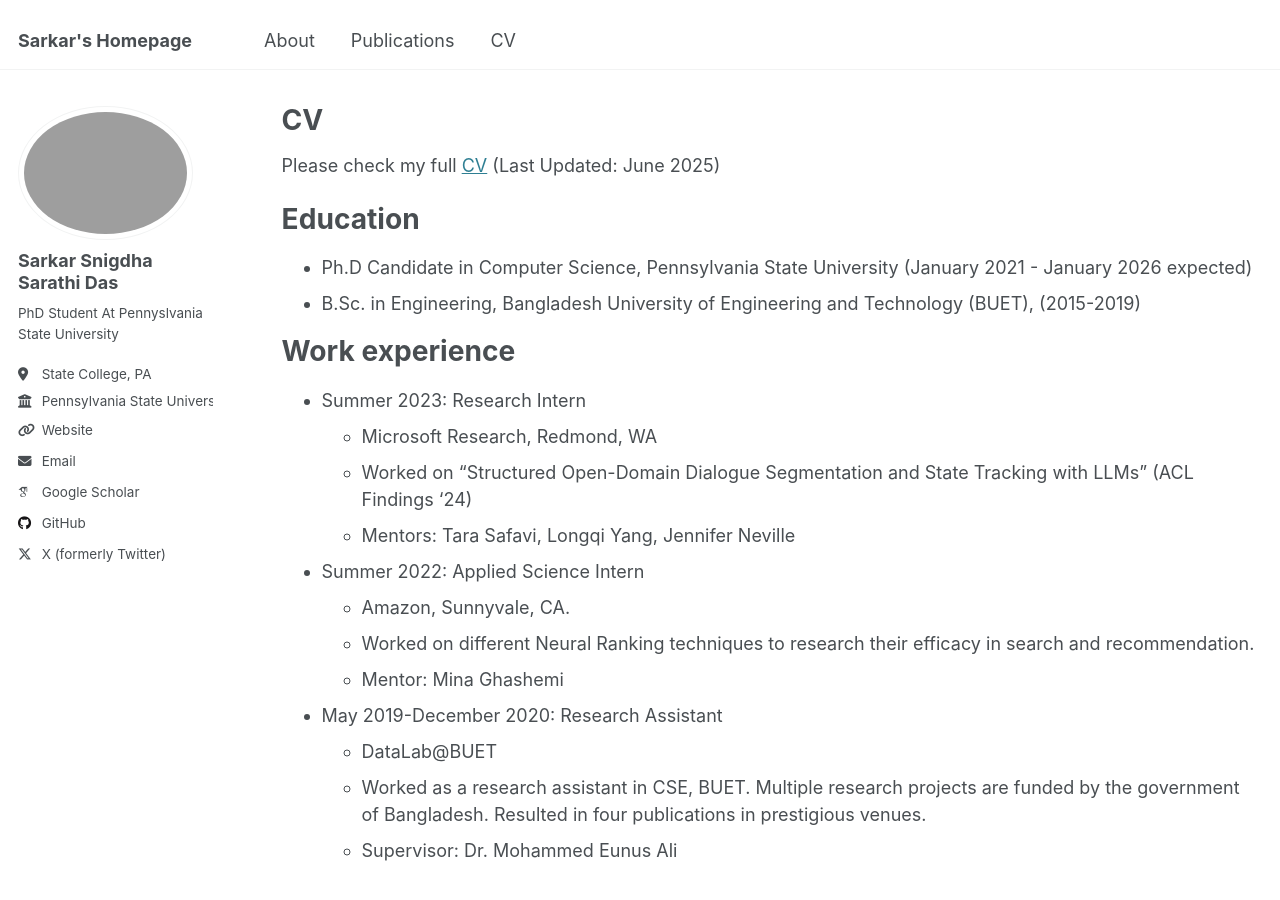
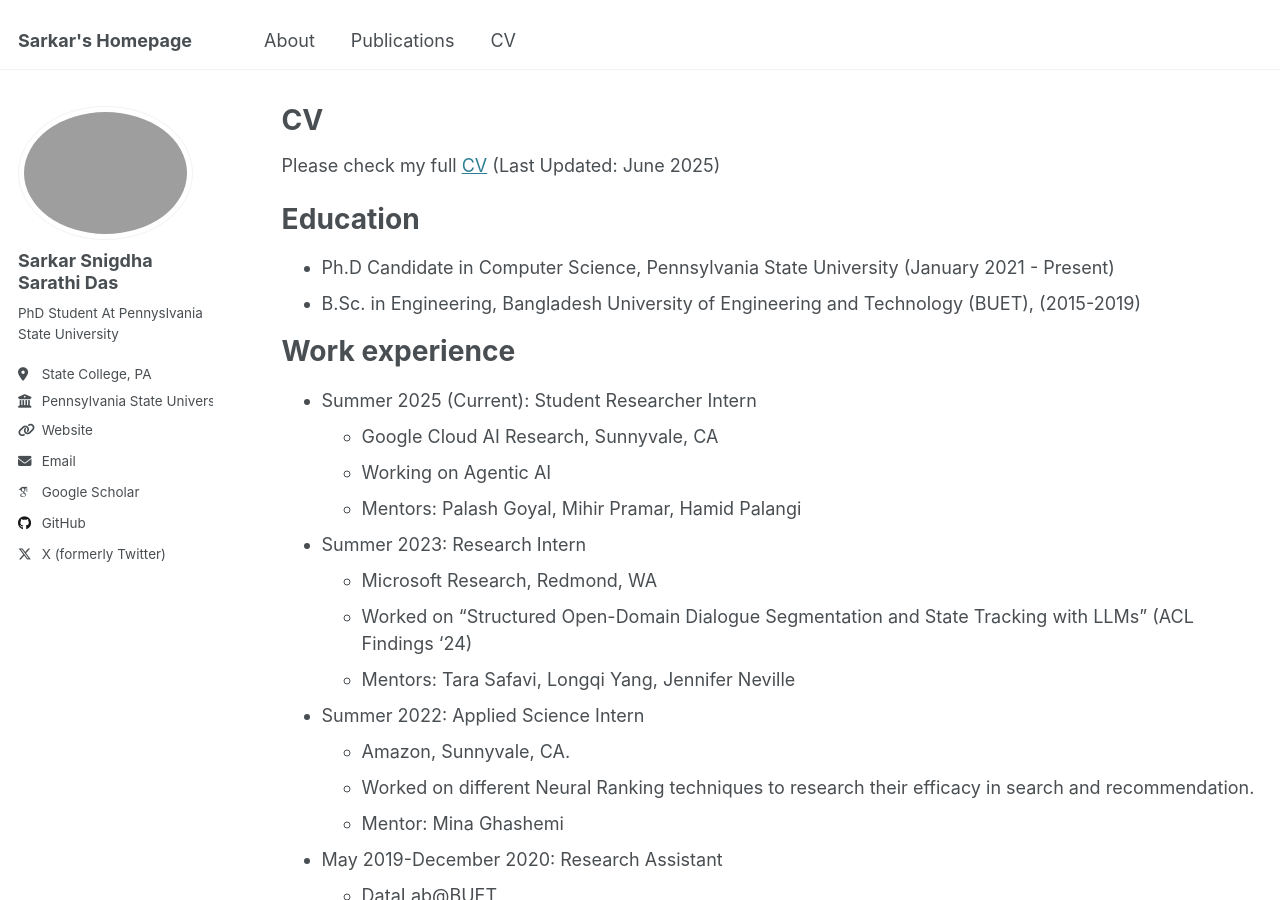
Before and after one commit to Sarathismg/sarathismg.github.io, a Jekyll site: the page built from _pages/cv.md, in a window 1280 px wide and 900 px high. Built offline with Jekyll 4.4.1, drawn with Linux system fonts in a browser that asks for light colours; some web fonts are replaced.

Commit message:
Update cv.md

```diff
--- a/_pages/cv.md
+++ b/_pages/cv.md
@@ -11,11 +11,16 @@ Please check my full [CV](/files/CV_Sarkar_July_2025.pdf) (Last Updated: June 20
 
 Education
 ======
-* Ph.D Candidate in Computer Science, Pennsylvania State University (January 2021 - January 2026 expected)
+* Ph.D Candidate in Computer Science, Pennsylvania State University (January 2021 - Present)
 * B.Sc. in Engineering, Bangladesh University of Engineering and Technology (BUET), (2015-2019)
 
 Work experience
 ======
+* Summer 2025 (Current): Student Researcher Intern
+  * Google Cloud AI Research, Sunnyvale, CA
+  * Working on Agentic AI
+  * Mentors: Palash Goyal, Mihir Pramar, Hamid Palangi
+
 * Summer 2023: Research Intern
   * Microsoft Research, Redmond, WA
   * Worked on "Structured Open-Domain Dialogue Segmentation and State Tracking with LLMs" (ACL Findings '24)
```
